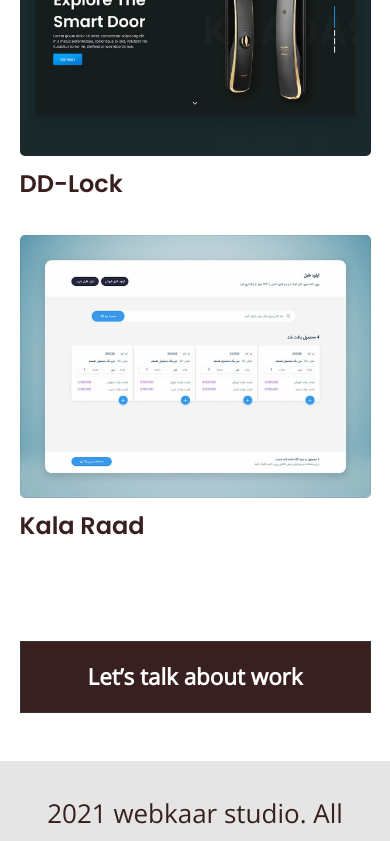
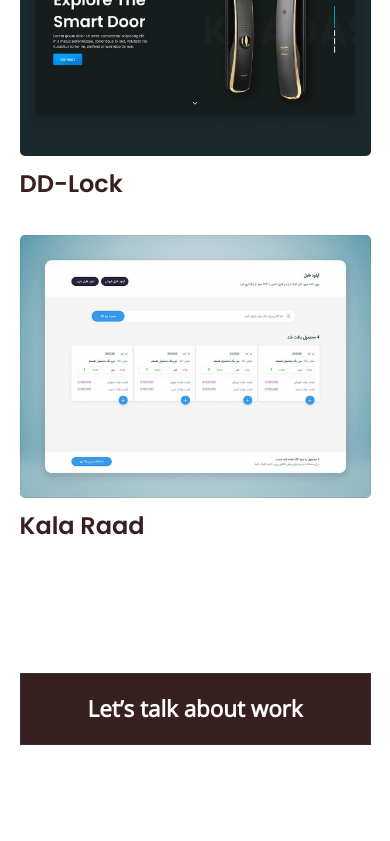
Before and after one commit to alicmp/webkar-landing-v2, a Nuxt app: page /projects in a window 390 px wide. Shown: the part 1156-1997 px from the top of the page. Built offline with nearby package versions, Linux system fonts and the light colour scheme.

Commit message:
added animation to all elements

```diff
--- a/layouts/default.vue
+++ b/layouts/default.vue
@@ -20,6 +20,7 @@
 
 <style lang="scss" scoped>
 footer {
+  margin-top: 10rem;
   background-color: #e5e5e5;
   .container {
     padding: 2rem 0;
--- a/pages/index.vue
+++ b/pages/index.vue
@@ -497,6 +497,7 @@
 }
 
 .back-to-top {
+  margin-bottom: -10rem;
   padding: 0;
   button {
     border: none;
--- a/pages/projects/ddlock.vue
+++ b/pages/projects/ddlock.vue
@@ -9,10 +9,10 @@
     </div>
 
     <header>
-      <img src="@/assets/img/projects/ddlock/ddlock.jpg" alt="DD Lock" />
+      <img src="@/assets/img/projects/ddlock/ddlock.jpg" alt="DD Lock" class="anim" />
     </header>
 
-    <div class="container">
+    <div class="container anim">
       <div class="text pull-right">
         <h2>Webkar UI/UX Design</h2>
         <p>
@@ -24,14 +24,14 @@
       </div>
     </div>
 
-    <div class="full-width-image">
+    <div class="full-width-image anim">
       <img
         src="@/assets/img/projects/ddlock/ddlock-2.jpg"
         alt="DD-Lock Design"
       />
     </div>
 
-    <div class="container">
+    <div class="container anim">
       <div class="text pull-left">
         <h2>Webkar UI/UX Design</h2>
         <p>
@@ -43,7 +43,7 @@
       </div>
     </div>
 
-    <div class="container">
+    <div class="container anim">
       <div class="image-gallery">
         <img
           src="@/assets/img/projects/ddlock/ddlock-logo.jpg"
@@ -63,7 +63,7 @@
       </div>
     </div>
 
-    <div class="container">
+    <div class="container anim">
       <div class="text pull-right">
         <h2>Webkar UI/UX Design</h2>
         <p>
@@ -75,7 +75,7 @@
       </div>
     </div>
 
-    <div class="container">
+    <div class="container anim">
       <img
         src="@/assets/img/projects/ddlock/ddlock-design-library.jpg"
         alt="DD Lock Design Library"
@@ -85,7 +85,10 @@
 </template>
 
 <script>
-export default {};
+import animateOnScrollMixin from "@/mixins/animateOnScrollMixin";
+export default {
+  mixins: [animateOnScrollMixin],
+};
 </script>
 
 <style lang="scss" scoped>
--- a/pages/projects/index.vue
+++ b/pages/projects/index.vue
@@ -8,13 +8,13 @@
       <hr />
     </div>
 
-    <header>
+    <header class="anim">
       <div class="container">
         <h1>Works</h1>
       </div>
     </header>
 
-    <div class="container">
+    <div class="container anim">
       <div class="works-gallery">
         <div class="tags">
           <button
@@ -44,8 +44,8 @@
       </div>
     </div>
 
-    <div class="container">
-      <a href="mailto:hi@webkar.xyz" class="cto">
+    <div class="container anim">
+      <a href="mailto:hi@webkar.xyz" class="border-btn">
         Let’s talk about work
         <img src="@/assets/img/icon/arrow-right.png" />
       </a>
@@ -54,7 +54,10 @@
 </template>
 
 <script>
+import animateOnScrollMixin from "@/mixins/animateOnScrollMixin";
+
 export default {
+  mixins: [animateOnScrollMixin],
   data() {
     return {
       selectedTag: "ALL",
@@ -89,25 +92,25 @@
           image: require("@/assets/img/works/1-interiorsolutions.jpg"),
           title: "Interior soloution",
           tag: "UIUX",
-          link: '/projects/interior-solution'
+          link: "/projects/interior-solution",
         },
         {
           image: require("@/assets/img/works/3-fitto.jpg"),
           title: "Fittoeco Tourisem",
           tag: "UIUX",
-          link: '/projects/fittoeco'
+          link: "/projects/fittoeco",
         },
         {
           image: require("@/assets/img/works/2-ddlock.jpg"),
           title: "DD-Lock",
           tag: "UIUX",
-          link: '/projects/ddlock'
+          link: "/projects/ddlock",
         },
         {
           image: require("@/assets/img/works/6-kalaraad.jpg"),
           title: "Kala Raad",
           tag: "UIUX",
-          link: '/projects/kala-raad'
+          link: "/projects/kala-raad",
         },
       ],
     };
@@ -170,7 +173,8 @@
         border-radius: 10px;
       }
 
-      &:hover, &:focus {
+      &:hover,
+      &:focus {
         &::-webkit-scrollbar-thumb {
           background: #ccc;
         }
@@ -227,36 +231,7 @@
     }
   }
 }
-.cto {
-  margin: auto;
-  margin-top: 9rem;
-  margin-bottom: 9rem;
-  font-weight: 600;
-  display: flex;
-  align-items: center;
-  justify-content: space-between;
-  max-width: 44.68rem;
-  padding: 1.8rem 3rem;
-  color: var(--clr-text-primary-dark);
-  border: 1px solid #333333;
-  text-decoration: none;
-  transition: 100ms all ease-in;
-  @media (min-width: 860px) {
-    font-size: 2.3rem;
-  }
-  @media (max-width: 860px) {
-    display: inline-block;
-    width: 100%;
-    text-align: center;
-    font-size: 1.4rem;
-    padding: 1rem 2rem;
-    margin-top: 6rem;
-    margin-bottom: 3rem;
-    background-color: var(--clr-text-primary-dark);
-    color: #fff;
-    img {
-      display: none;
-    }
-  }
+.border-btn {
+  margin-top: 8rem;
 }
 </style>
```
